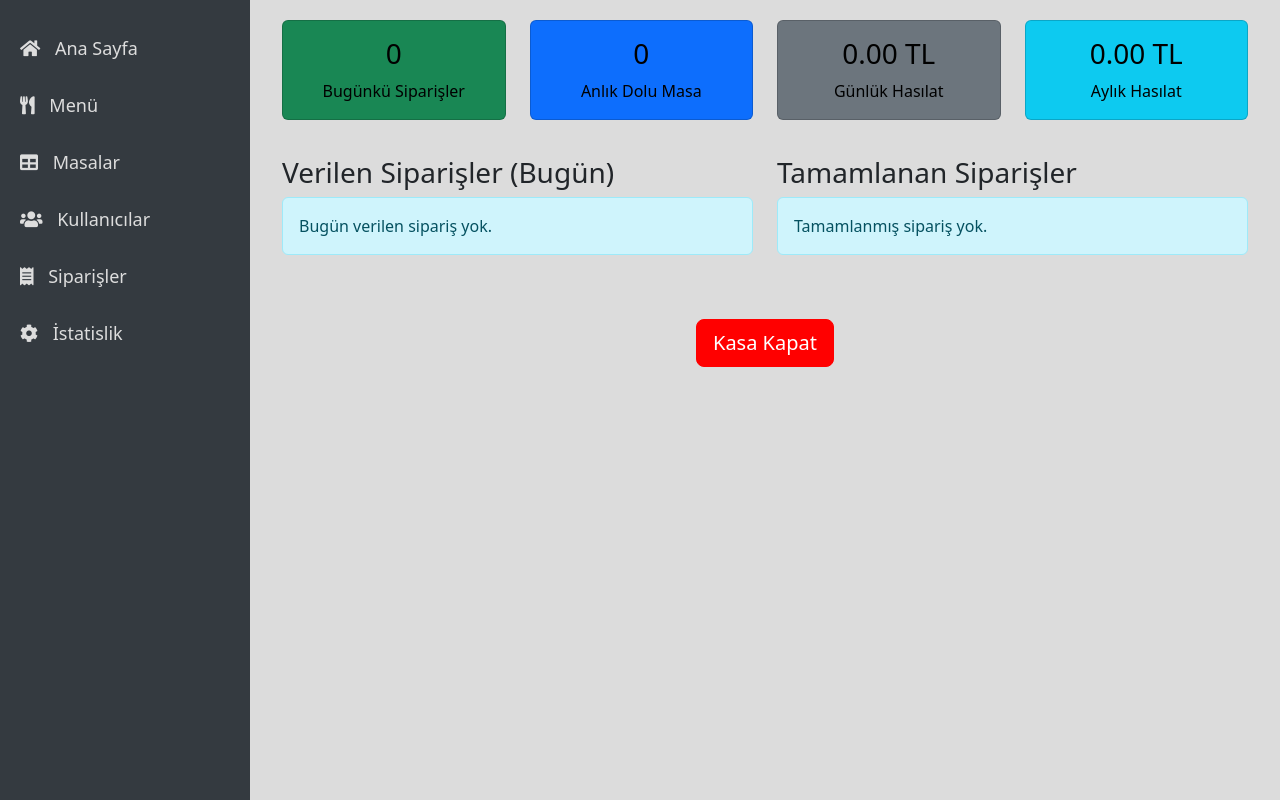
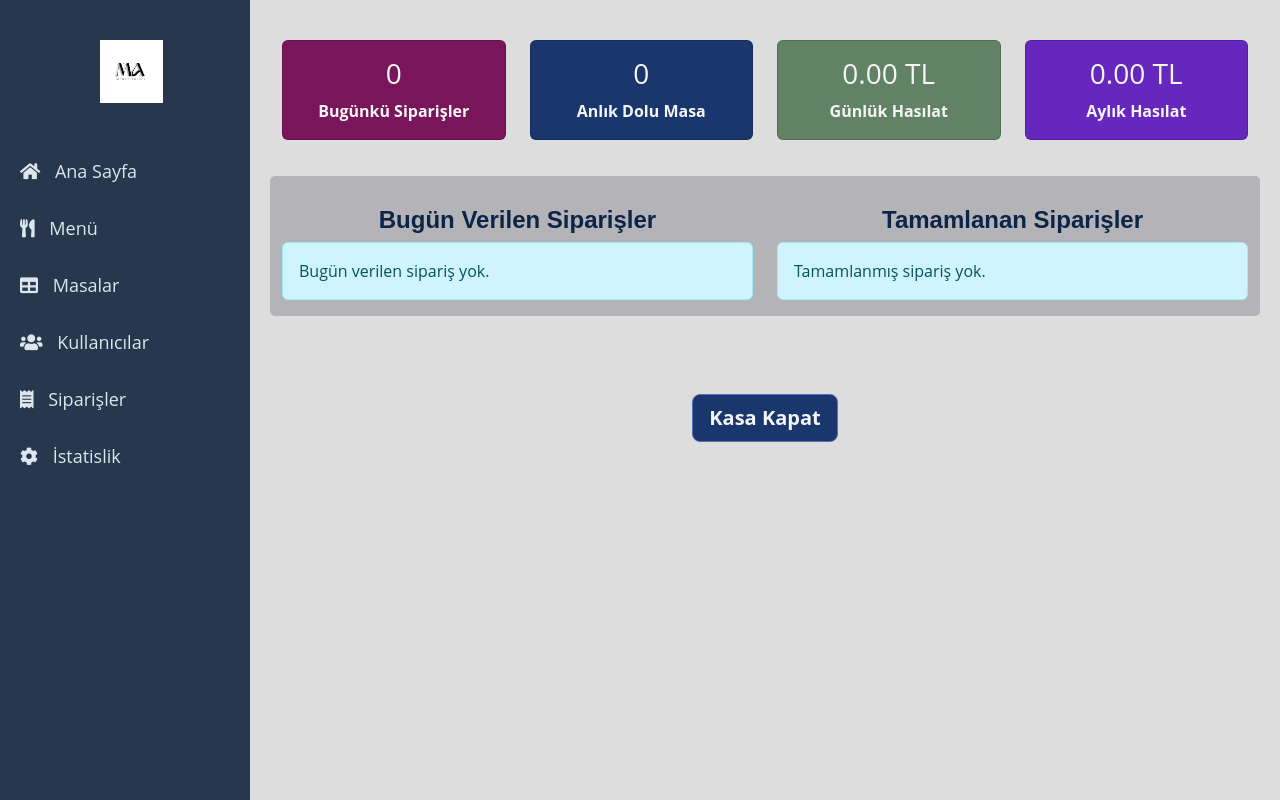
Before and after one commit to veyselemreyemlik/LokantaOtomasyon, a PHP site: page /admin/admin.php in a window 1280 px wide. Run offline with PHP 8.4, Linux system fonts and the light colour scheme; the visitor is signed in with stand-in values (Sample User, id 1); data that the repository does not hold is empty.

Commit message:
css-update

```diff
--- a/admin/admin.php
+++ b/admin/admin.php
@@ -63,23 +63,103 @@ $monthly_revenue_data = $result_monthly_revenue->fetch_assoc();
 <!-- HTML ve CSS kodları devam ediyor... -->
 
 <style>
+    body {
+        background-color: #DDDDDD;
+        font-family: "Open Sans", "Helvetica Neue", Helvetica, Arial, sans-serif;
+        color: indigo;
+    }
+
     .btn-red {
-    background-color: red;
-    border-color: red;
-    color: white;
+        background-color: #19376D;
+        border-color: #576CBC;
+        color: whitesmoke;
+        font-weight: bold;
+
     }
 
     .btn-red:hover {
-    background-color: darkred;
-    border-color: darkred;
+        background-color: #576CBC;
+        border-color: #19376D;
+        color: whitesmoke;
+        font-weight: bold;
+
+    }
+
+    .col-md-6 {
+        margin-top: 30px;
+    }
+
+    .h3desing {
+        font-family: "Alegreya Sans", sans-serif;
+        font: 1.5em sans-serif;
+        color: #0B2447;
+        font-weight: 700;
+        text-align: center;
+    }
+
+    .row {
+        margin-top: 20px;
+    }
+
+    .row_desing {
+        background-color: #B4B4B8;
+        border-radius: 5px;
+    }
+
+    .bg-color1 {
+        background-color: #79155B;
+        color: whitesmoke;
+        font-weight: bold;
+    }
+
+    .bg-color1:hover {
+        background-color: #C23373;
+        color: whitesmoke;
+        font-weight: bold;
+    }
+
+    .bg-color2 {
+        background-color: #19376D;
+        color: whitesmoke;
+        font-weight: bold;
+    }
+
+    .bg-color2:hover {
+        background-color: #576CBC;
+        color: whitesmoke;
+        font-weight: bold;
+    }
+
+    .bg-color3 {
+        background-color: #618264;
+        color: whitesmoke;
+        font-weight: bold;
+    }
+
+    .bg-color3:hover {
+        background-color: #79AC78;
+        color: whitesmoke;
+        font-weight: bold;
+    }
+
+    .bg-color4 {
+        background-color: #6527BE;
+        color: whitesmoke;
+        font-weight: bold;
+    }
+
+    .bg-color4:hover {
+        background-color: #9681EB;
+        color: whitesmoke;
+        font-weight: bold;
     }
 </style>
 
-<body style="background-color:gainsboro">
+<body>
     <div class="container-fluid mt-6 bg-blue">
         <div class="row">
             <div class="col-md-3">
-                <div class="card text-center bg-success text-black mb-3">
+                <div class="card text-center bg-color1 mb-3">
                     <div class="card-body">
                         <h3 class="card-title"><?php echo $today_orders_data['today_orders']; ?></h3>
                         <p class="card-text">Bugünkü Siparişler</p>
@@ -87,7 +167,7 @@ $monthly_revenue_data = $result_monthly_revenue->fetch_assoc();
                 </div>
             </div>
             <div class="col-md-3">
-                <div class="card text-center bg-primary text-black mb-3">
+                <div class="card text-center bg-color2 mb-3">
                     <div class="card-body">
                         <h3 class="card-title"><?php echo $active_tables_data['active_tables']; ?></h3>
                         <p class="card-text">Anlık Dolu Masa</p>
@@ -95,7 +175,7 @@ $monthly_revenue_data = $result_monthly_revenue->fetch_assoc();
                 </div>
             </div>
             <div class="col-md-3">
-                <div class="card text-center bg-secondary text-black mb-3">
+                <div class="card text-center bg-color3  mb-3">
                     <div class="card-body">
                         <h3 class="card-title"><?php echo number_format($daily_revenue_data['total_revenue'], 2); ?> TL
                         </h3>
@@ -104,7 +184,7 @@ $monthly_revenue_data = $result_monthly_revenue->fetch_assoc();
                 </div>
             </div>
             <div class="col-md-3">
-                <div class="card text-center bg-info text-black mb-3">
+                <div class="card text-center bg-color4  mb-3">
                     <div class="card-body">
                         <h3 class="card-title"><?php echo number_format($monthly_revenue_data['total_revenue'], 2); ?>
                             TL</h3>
@@ -115,10 +195,10 @@ $monthly_revenue_data = $result_monthly_revenue->fetch_assoc();
         </div>
 
         <!-- Son Siparişler -->
-        <div class="row" style="margin-top: 20px;">
+        <div class="row row_desing" style="margin-top: 20px;">
             <!-- Verilen Siparişler -->
-            <div class="col-md-6">
-                <h3>Verilen Siparişler (Bugün)</h3>
+            <div class="col-md-6 div-desing">
+                <h3 class="h3desing">Bugün Verilen Siparişler</h3>
                 <div class="list-group">
                     <?php
                     $sql_latest_orders = "SELECT o.order_id, t.table_name, DATE_FORMAT(o.created_at, '%H:%i') AS created_at
@@ -143,7 +223,7 @@ $monthly_revenue_data = $result_monthly_revenue->fetch_assoc();
 
             <!-- Tamamlanan Siparişler -->
             <div class="col-md-6">
-                <h3>Tamamlanan Siparişler</h3>
+                <h3 class="h3desing">Tamamlanan Siparişler</h3>
                 <div class="list-group">
                     <?php
                     $sql_completed_orders = "SELECT o.order_id, t.table_name, DATE_FORMAT(o.created_at, '%H:%i') AS created_at
@@ -203,8 +283,8 @@ $monthly_revenue_data = $result_monthly_revenue->fetch_assoc();
                 }
             }
 
-        $(document).ready(function() {
-            $('.order-link').click(function() {
+            $(document).ready(function () {
+                $('.order-link').click(function () {
                     var orderId = $(this).data('order-id');
                     $.ajax({
                         url: 'get_order_details.php',
@@ -212,7 +292,7 @@ $monthly_revenue_data = $result_monthly_revenue->fetch_assoc();
                         data: {
                             order_id: orderId
                         },
-                    success: function(response) {
+                        success: function (response) {
                             $('#orderModal .modal-body').html(response);
                             $('#orderModal').data('order-id',
                                 orderId); // order-id'yi modal'a set ediyoruz
@@ -242,7 +322,7 @@ $monthly_revenue_data = $result_monthly_revenue->fetch_assoc();
                     data: {
                         order_id: orderId
                     },
-                success: function(response) {
+                    success: function (response) {
                         alert(response);
                         $('#orderModal').modal('hide');
                         location.reload(); // Sayfayı yeniden yükleyerek güncellemeleri göster
--- a/header.php
+++ b/header.php
@@ -4,6 +4,7 @@
         background-color: #f1f1f1;
         padding: 20px 10px;
         width: 100%;
+        font-family: "Alegreya Sans", sans-serif;
     }
 
     /* Style the header links */
--- a/sidebar.php
+++ b/sidebar.php
@@ -13,6 +13,8 @@
     <style>
         body {
             display: flex;
+
+
         }
 
         .sidebar {
@@ -21,26 +23,28 @@
             position: fixed;
             top: 0;
             left: 0;
-            background-color: #343a40;
-            padding-top: 20px;
+            background-color: #27374D;
+            padding-top: 40px;
+            font-family: "Open Sans", "Helvetica Neue", Helvetica, Arial, sans-serif;
         }
 
         .sidebar a {
             padding: 15px 20px;
             text-decoration: none;
             font-size: 18px;
-            color: #ddd;
+            color: #DDE6ED;
             display: block;
         }
 
         .sidebar a:hover {
-            background-color: #575d63;
-            color: #fff;
+            background-color: #526D82;
+            color: #A5D7E8;
+            border: #27374D;
         }
 
         .sidebar .active {
             background-color: #007bff;
-            color: #fff;
+            color: #A5D7E8;
         }
 
         .sidebar i {
@@ -53,6 +57,29 @@
             padding: 20px;
             width: 100%;
         }
+
+        logo {
+            width: 100%;
+            height: 100%;
+            object-fit: cover;
+            object-position: center;
+            border-radius: 50%;
+            margin-bottom: 20px;
+            margin-left: 50px;
+            margin-right: auto;
+            margin-top: 50px;
+        }
+
+        .sidebar .logo {
+            width: 50%;
+            /* Sidebar'ın genişliğine göre ayarlanabilir */
+            height: auto;
+            /* Otomatik olarak orantıyı korur */
+            margin-bottom: 20px;
+            /* Logonun altında boşluk bırakır */
+            margin-left: 50px;
+            margin-right: auto;
+        }
     </style>
 </head>
 
@@ -62,6 +89,9 @@
         </script>
 
     <div class="sidebar">
+        <div class="logo ">
+            <img src="../image/logo.png" alt="Logo" class="logo">
+        </div>
         <a href="../admin/admin.php"><i class="fas fa-home"></i> Ana Sayfa</a>
         <a href="../menu/menu.php"><i class="fas fa-utensils"></i> Menü </a>
         <a href="../table/table.php"><i class="fas fa-table"></i> Masalar</a>
```
Also changed, not shown: garson/garson.php (deleted, +0 -162 lines), image/logo.png (added). Lines whose indentation alone changed are shown as unchanged.
